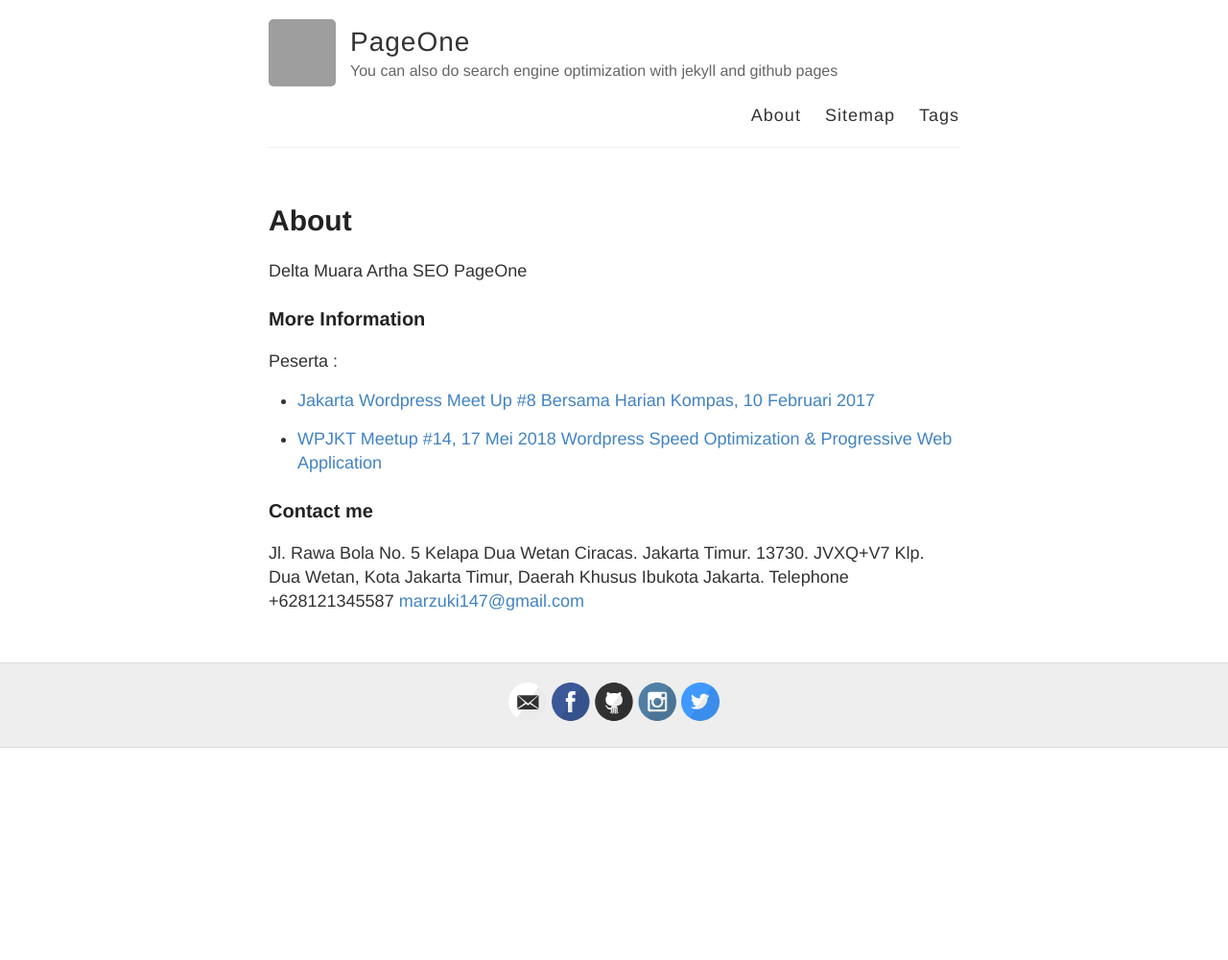
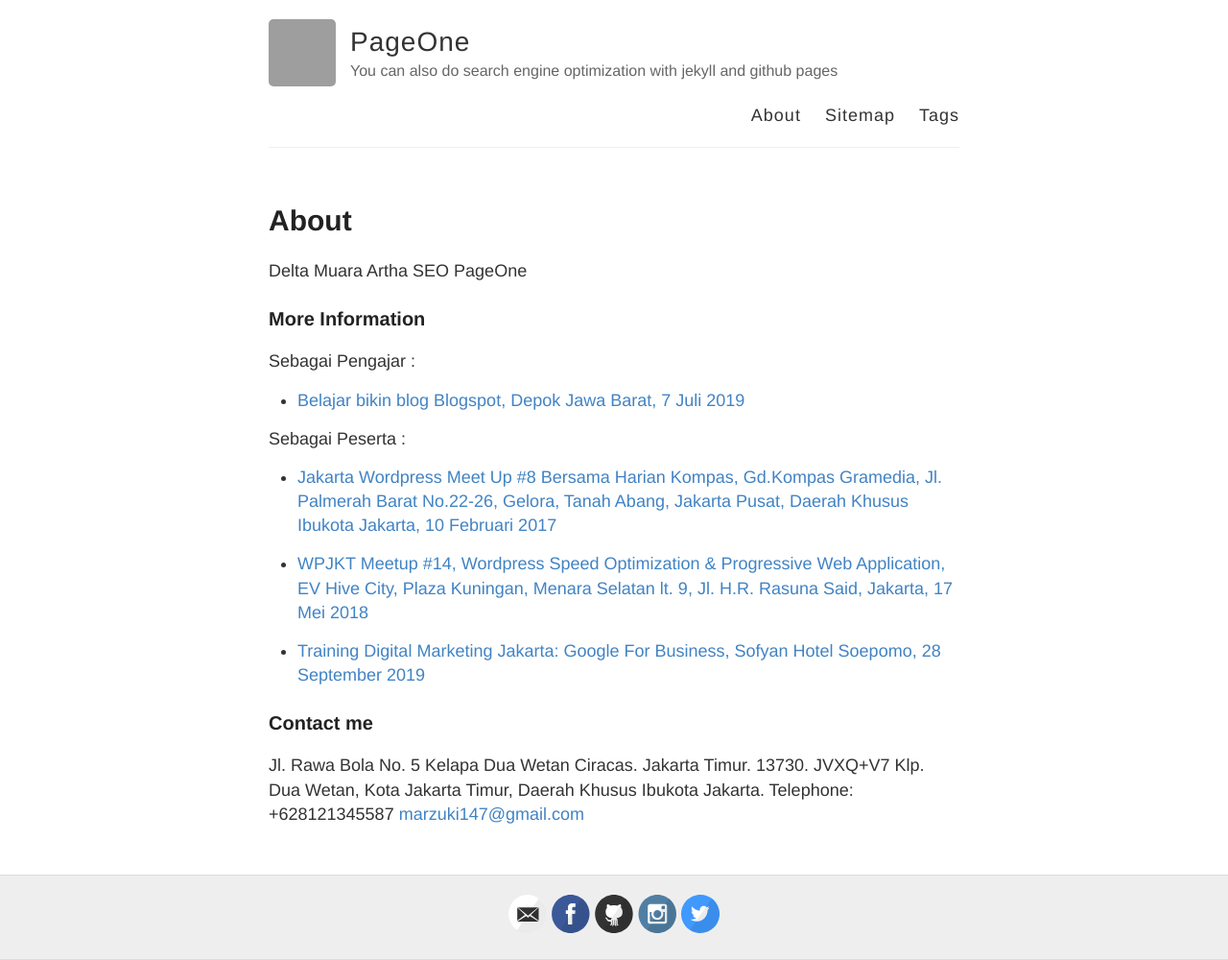
Before and after one commit to utaramas/pageone, a Jekyll site: the page built from about.md, in a window 1280 px wide. Shown: the whole page at 96% size. Built offline with Jekyll 4.4.1, drawn with Linux system fonts in a browser that asks for light colours; before the commit the page ends 900 px from its top, so only the background shows below that; grey boxes are pictures that could not be loaded.

Commit message:
Update about.md

```diff
--- a/about.md
+++ b/about.md
@@ -8,11 +8,17 @@ Delta Muara Artha SEO PageOne
 
 ### More Information
 
-Peserta :
+Sebagai Pengajar :
 
-- <a href="https://www.facebook.com/media/set/?set=a.1209270395815534.1073741834.784555821620329&type=3" target="_blank">Jakarta Wordpress Meet Up #8 Bersama Harian Kompas, 10 Februari 2017</a>
+- <a href="https://www.instagram.com/p/BzqcZjtgGuv/" target="_blank">Belajar bikin blog Blogspot, Depok Jawa Barat, 7 Juli 2019</a>
 
-- <a href="https://www.instagram.com/p/Bi6TLGpBpZA" target="_blank">WPJKT Meetup #14, 17 Mei 2018 Wordpress Speed Optimization & Progressive Web Application</a>
+Sebagai Peserta :
+
+- <a href="https://www.facebook.com/media/set/?set=a.1209270395815534.1073741834.784555821620329&type=3" target="_blank">Jakarta Wordpress Meet Up #8 Bersama Harian Kompas, Gd.Kompas Gramedia, Jl. Palmerah Barat No.22-26, Gelora, Tanah Abang, Jakarta Pusat, Daerah Khusus Ibukota Jakarta, 10 Februari 2017</a>
+
+- <a href="https://www.instagram.com/p/Bi6TLGpBpZA" target="_blank">WPJKT Meetup #14, Wordpress Speed Optimization & Progressive Web Application, EV Hive City, Plaza Kuningan, Menara Selatan lt. 9, Jl. H.R. Rasuna Said, Jakarta, 17 Mei 2018</a>
+
+- <a href="https://www.facebook.com/JasaKonsultanDigitalMarketing/videos/2343569672526695/" target="_blank">Training Digital Marketing Jakarta: Google For Business, Sofyan Hotel Soepomo, 28 September 2019</a>
 
 ### Contact me
 
```
Also changed, not shown: other parts of about.md (+1 -1 lines).
